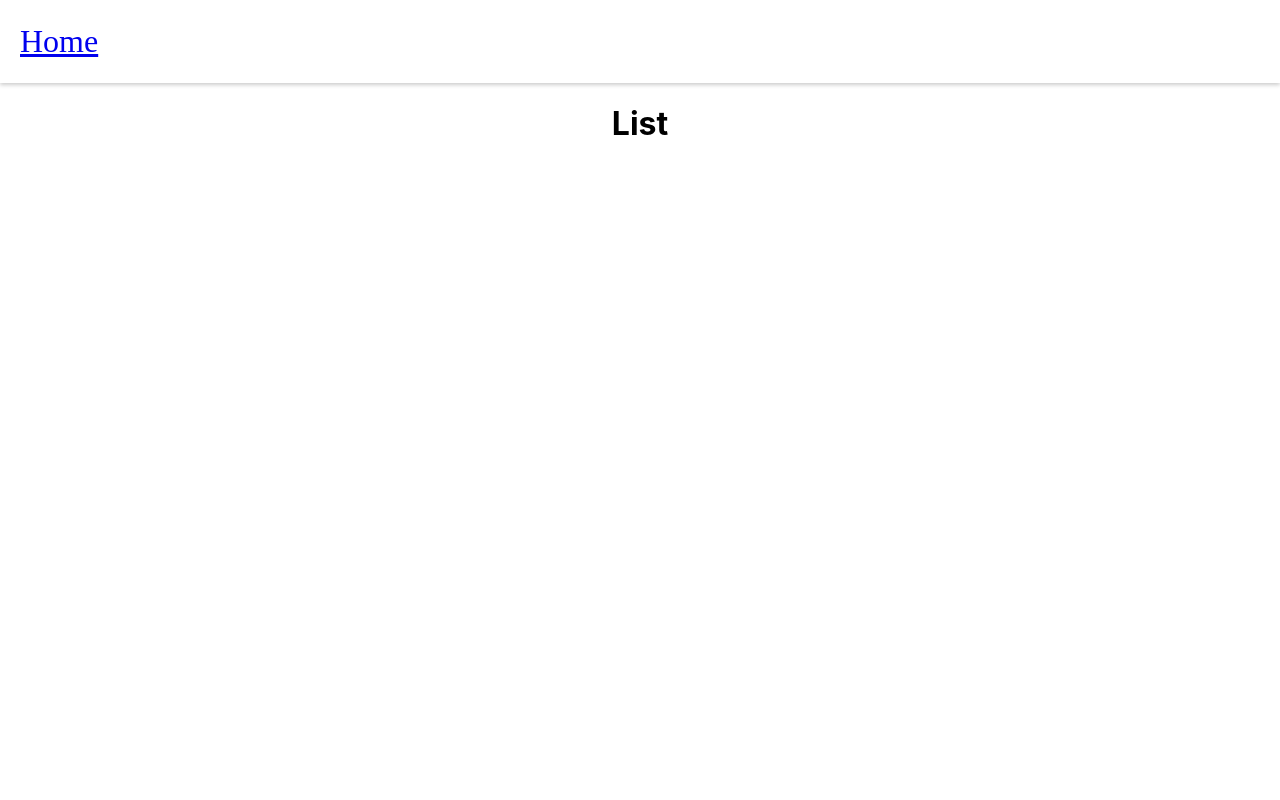
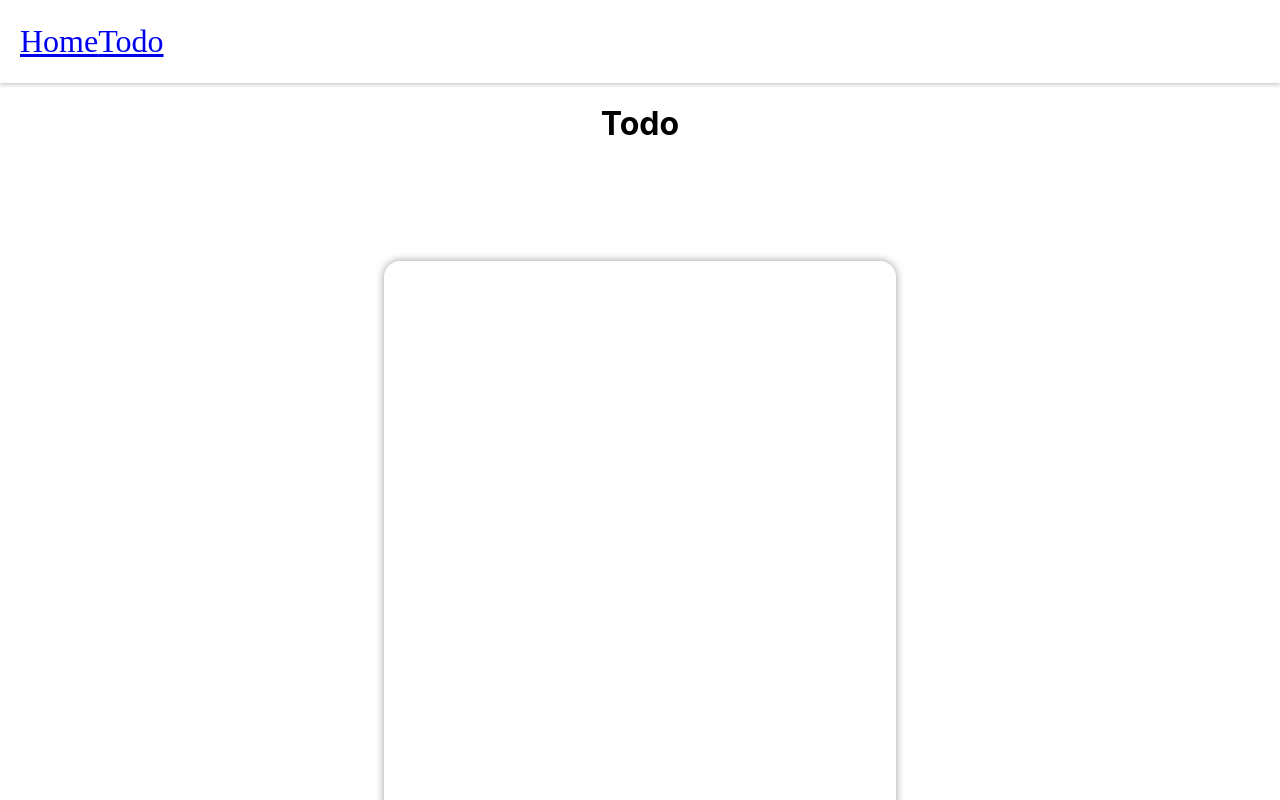
Before and after one commit to mandoo1229/React-Board-ReStart, a React (Create React App) app: page /todoTemplate in a window 1280 px wide. Before the commit this address had no page. Shown: the top 800 px of the page. Built offline with nearby package versions, Linux system fonts and the light colour scheme.

Commit message:
Feat : TodoList 기능을 추가하려고 합니다.

```diff
--- a/src/Page/Board.js
+++ b/src/Page/Board.js
@@ -6,6 +6,7 @@ import Detail from './Detail';
 import Write from './Write';
 import List from './List';
 import Header from './Header';
+import TodoTemplate from '../todoList/TodoTemplate';
 
 const initialState = {
   list: [],
@@ -36,6 +37,7 @@ const Board = () => {
             <Route path="/write" element={<Write id={id} dispatch={dispatch} />} />
             <Route path="/update/:id" element={<Update dispatch={dispatch} />} />
             <Route path="/detail/:id" element={<Detail dispatch={dispatch} />} />
+            <Route path="/todoTemplate" element={<TodoTemplate dispatch={dispatch} />} />
           </Routes>
         </div>
       </BrowserRouter>
--- a/src/Page/Header.js
+++ b/src/Page/Header.js
@@ -6,6 +6,7 @@ const Header = () => {
   return (
     <div className="haeder">
       <Link to={'/'}>Home</Link>
+      <Link to={'/todoTemplate'}>Todo</Link>
     </div>
   );
 };
--- /dev/null
+++ b/src/todoList/TodoTemplate.js
@@ -0,0 +1,29 @@
+import React from 'react';
+import { useEffect } from 'react';
+import { CHANGE_MENU } from '../reducers/BoardReducer';
+import styled from '@emotion/styled';
+
+const TodoTemplateBlock = styled.div`
+  width: 512px;
+  height: 768px;
+
+  position: relative;
+  background: white;
+  border-radius: 16px;
+  box-shadow: 0 0 8px 0 rgba(0, 0, 0, 0.4);
+
+  margin: 0 auto;
+
+  margin-top: 96px;
+  margin-bottom: 32px;
+  display: flex;
+  flex-direction: column;
+`;
+
+function TodoTemplate({ children, dispatch }) {
+  useEffect(() => {
+    dispatch({ type: CHANGE_MENU, menu: 'Todo' });
+  }, [dispatch]);
+  return <TodoTemplateBlock>{children}</TodoTemplateBlock>;
+}
+export default TodoTemplate;
```
